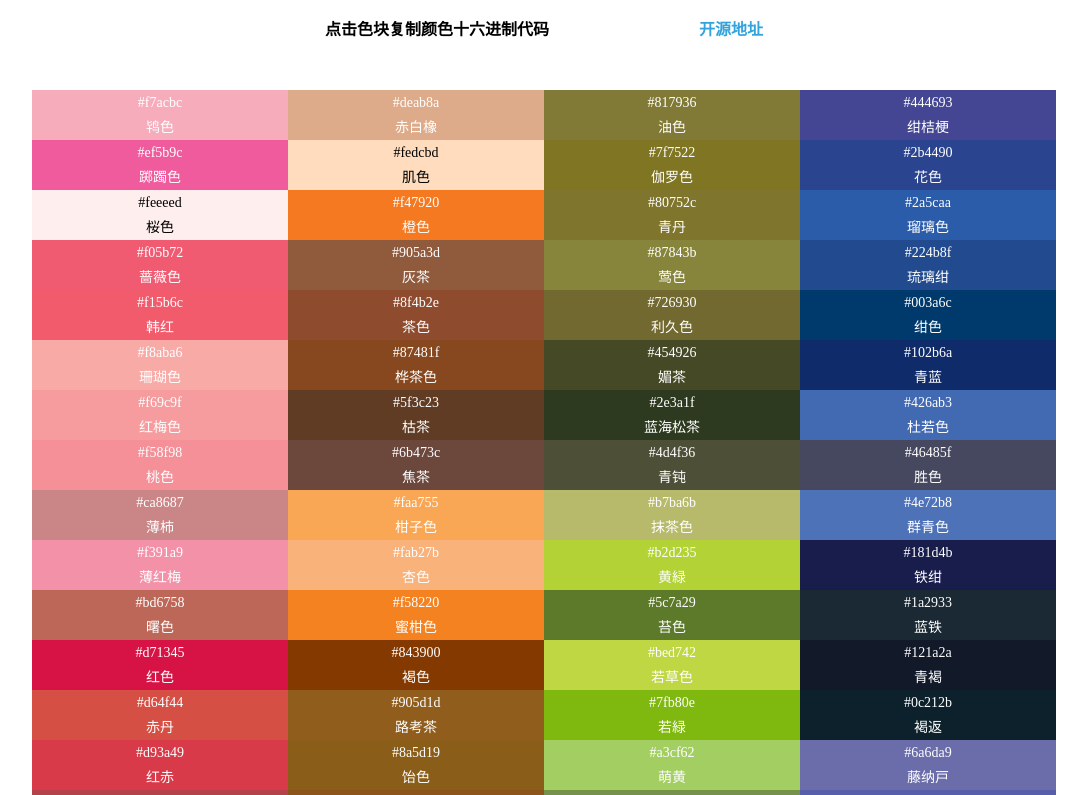
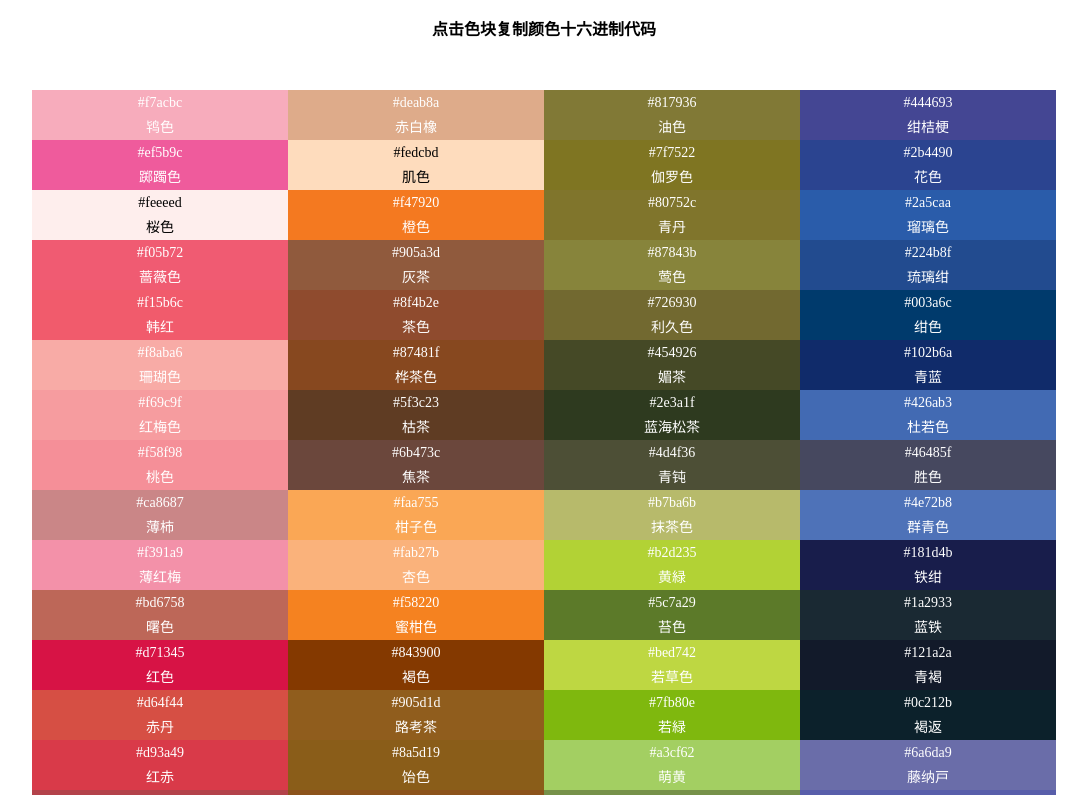
Before and after one commit to mhdsz/test, a plain HTML site: page index.html in a window 1280 px wide. Shown: the top 795 px of the page, without its empty margins (96-1183 px from the left). Drawn offline with Linux system fonts and the light colour scheme.

Commit message:
Update index.html

```diff
--- a/index.html
+++ b/index.html
@@ -10,7 +10,7 @@
     <link rel="stylesheet" href="css/index.css">
 </head>
 <body>
-    <p style="text-align: center;font-weight: bold;font-size: 16px;">点击色块复制颜色十六进制代码<a href="https://yangyongxin.coding.net/public/yx/YX/git/files" target="_blank" class="url">开源地址</a></p>
+    <p style="text-align: center;font-weight: bold;font-size: 16px;">点击色块复制颜色十六进制代码</p>
     <div id="alert"></div>
     <div id="colorBox"></div>
 </body>
```
